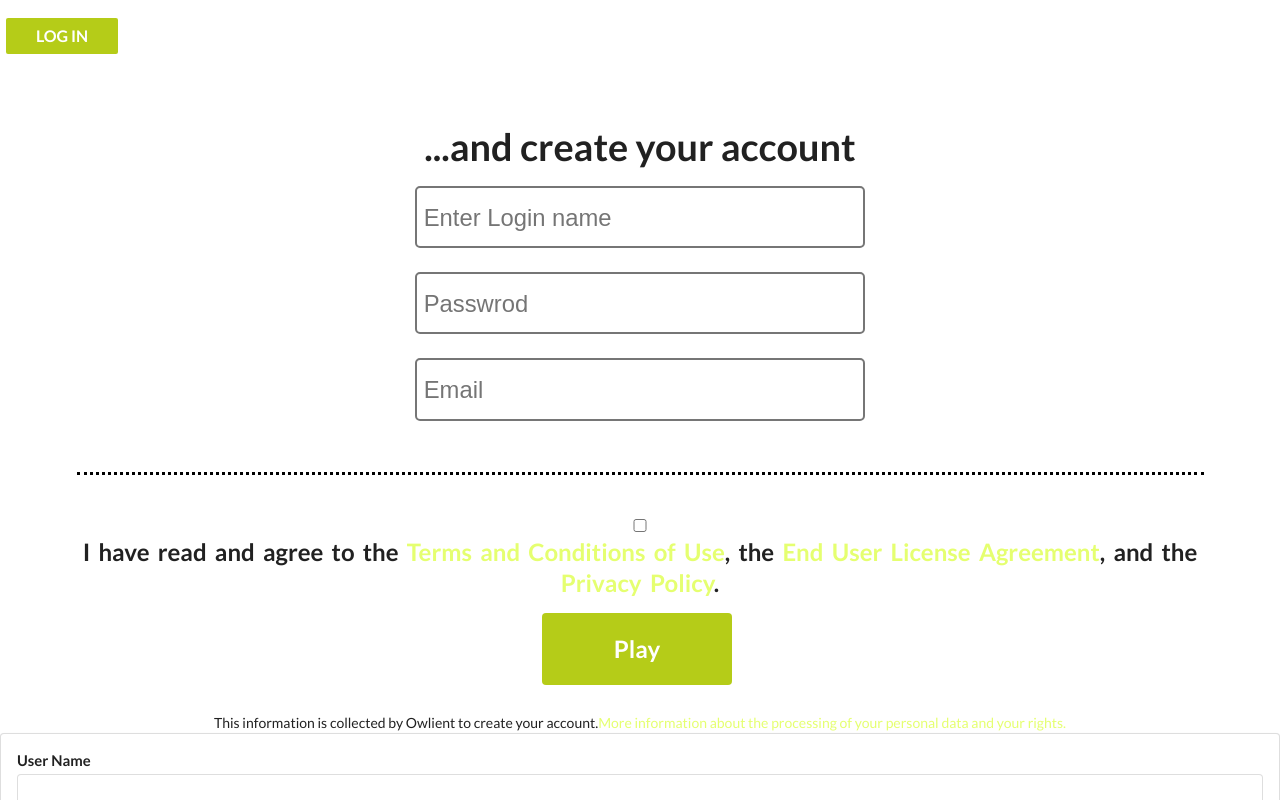
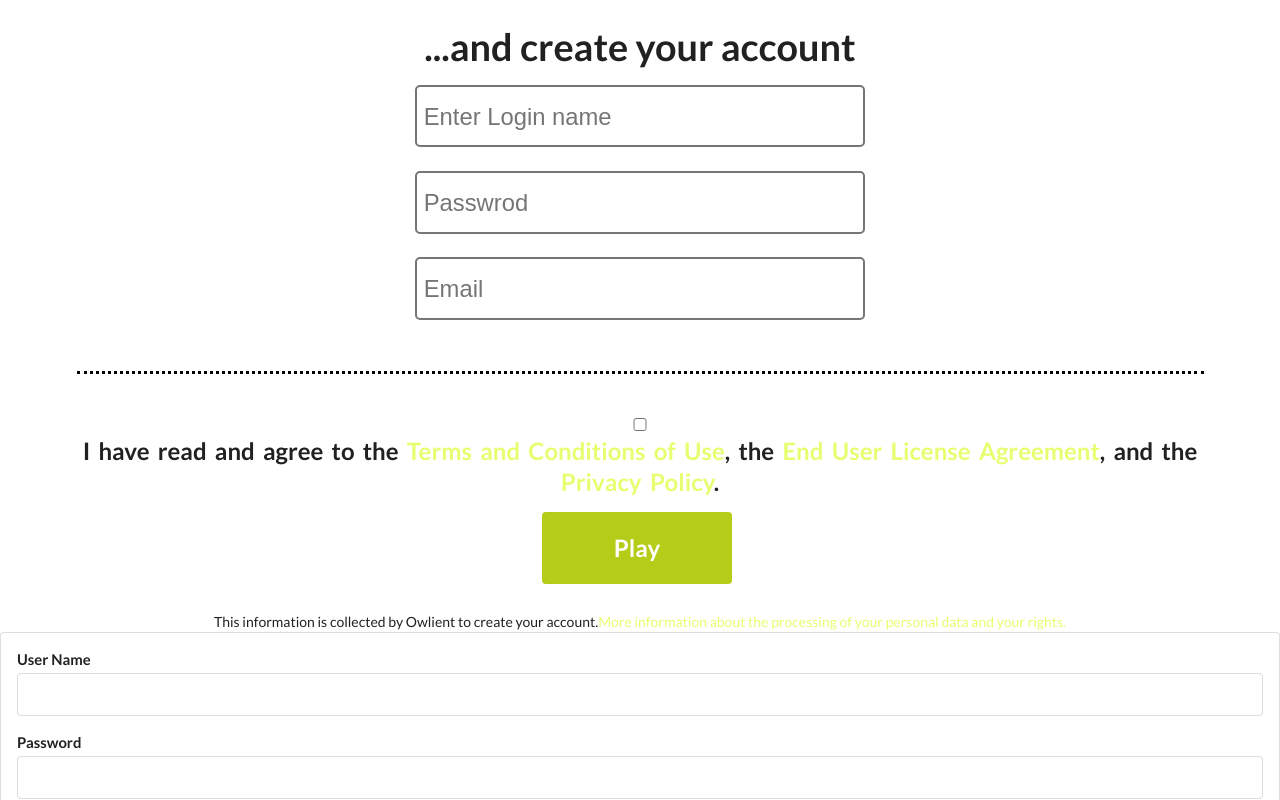
Before and after one commit to lalaantika/loginpage, an Angular app in the folder class-login-project/: page / in a window 1280 px wide. Shown: the top 800 px of the page. Built offline with nearby package versions, Linux system fonts and the light colour scheme.

Commit message:
Update app.component.html

```diff
--- a/class-login-project/src/app/app.component.html
+++ b/class-login-project/src/app/app.component.html
@@ -1,13 +1,3 @@
-<div class="ui grid ">
-    <div class="sixteen wide column ">
-        <h2 class="main-heading">Choose a horse</h2>
-        <button class="ui olive button large right floated main-btn">LOG IN </button>
-    </div>
-    <div class="sixteen wide column">
-    </div>
-    <div class="sixteen wide column ">
-        <app-sign-up></app-sign-up>
-        <app-log-in></app-log-in>
-        <app-log-out></app-log-out>
-    </div>
-    <div>
+<app-sign-up></app-sign-up>
+<app-log-in></app-log-in>
+<app-log-out></app-log-out>
```
